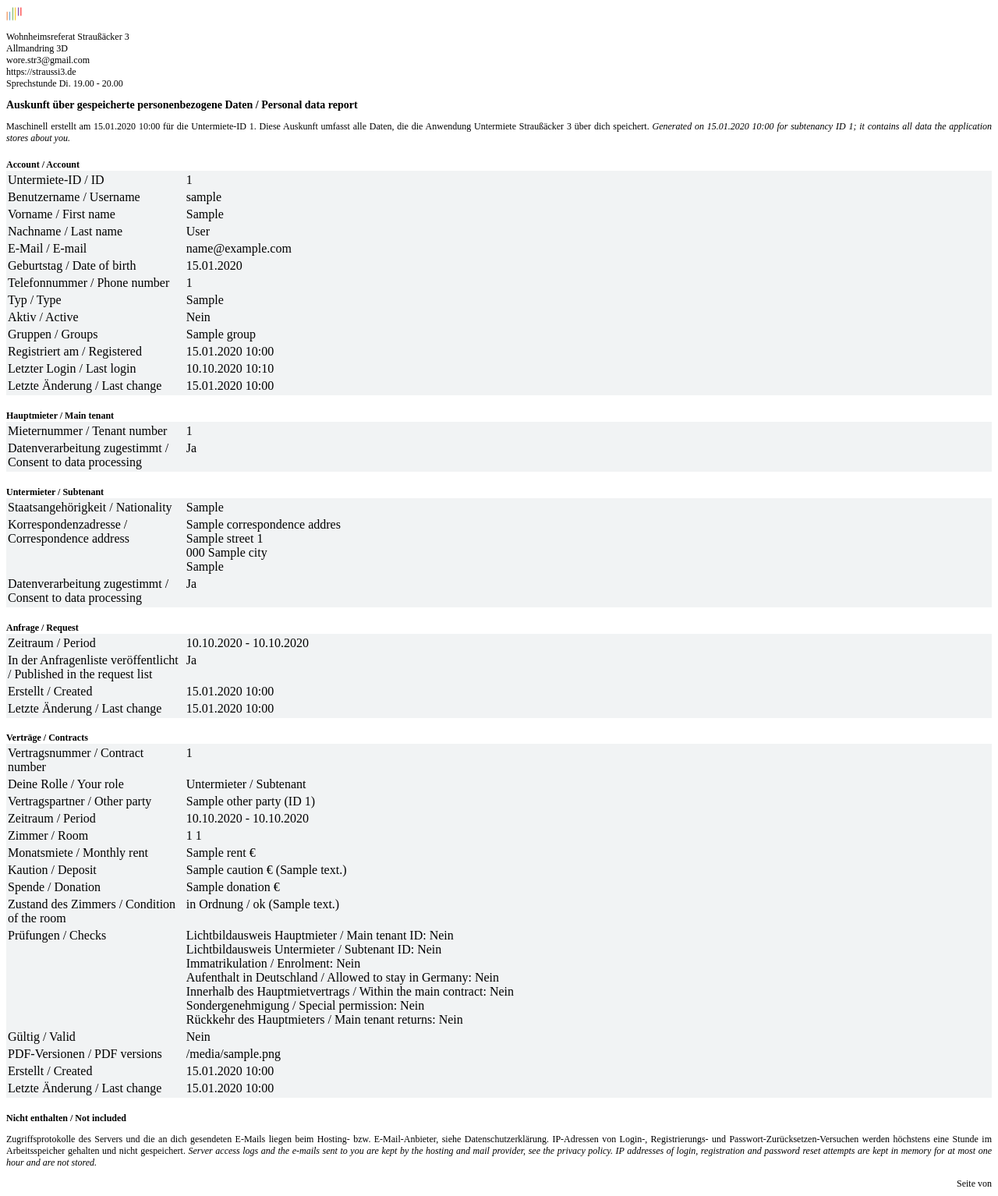
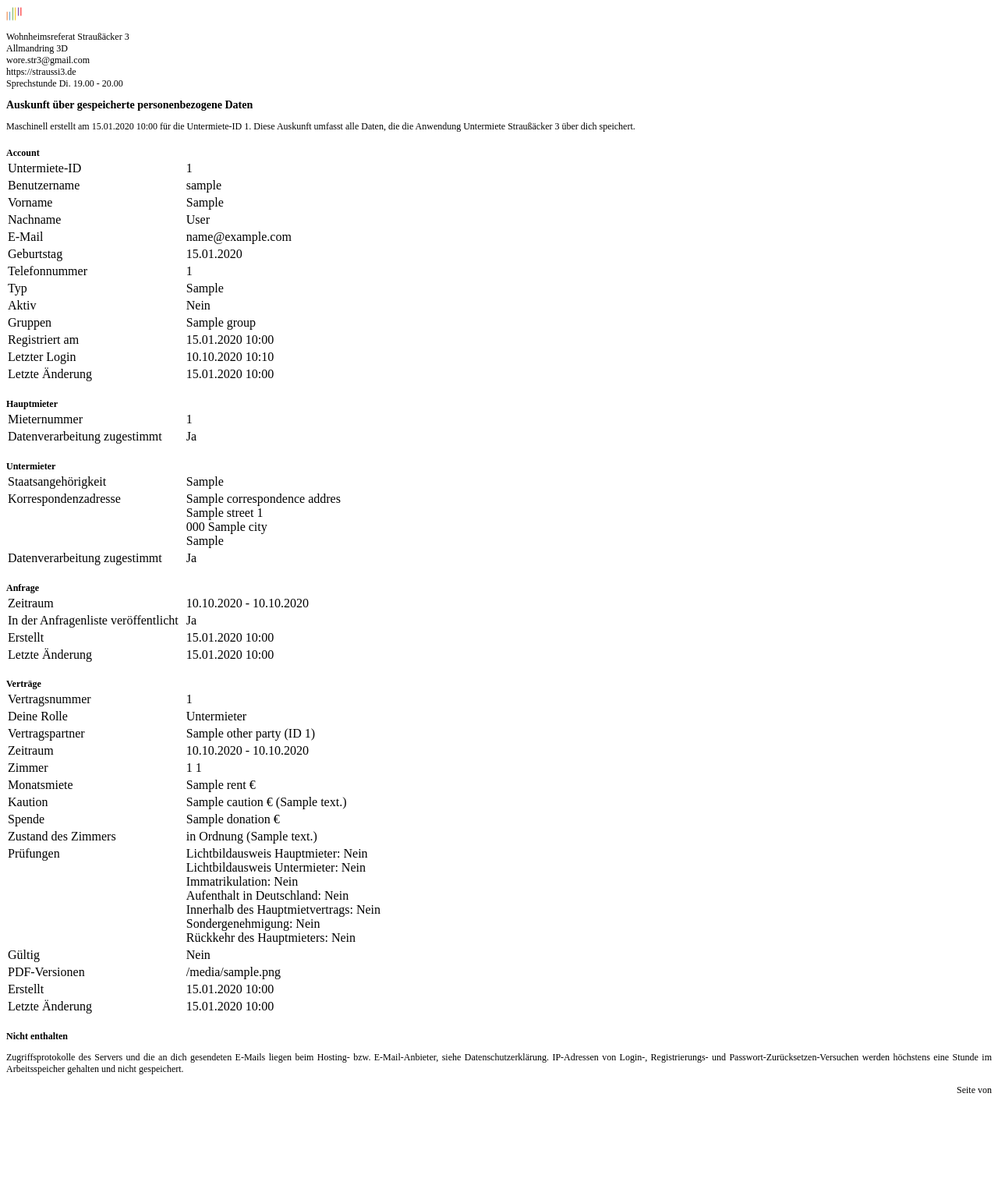
Before and after one commit to milesstoetzner/straussi3-subtenancy, a Django app: template tenants/templates/tenants/personal_data.html in a window 1280 px wide. Shown: the whole page at 78% size. After the commit the page ends 1402 px from the top, so only its background shows below. Run offline with Django 5.2, Linux system fonts and the light colour scheme; the template is opened without the code that fills it: most values are stand-ins (such as "Sample title", 1, 10 or a date in 2020).

Commit message:
export_personal_data: PDF in German only, no table backgrounds

```diff
--- a/tenants/templates/tenants/personal_data.html
+++ b/tenants/templates/tenants/personal_data.html
@@ -24,11 +24,9 @@
         h1 { font-size: 14px; }
         h2 { font-size: 12px; margin-top: 5mm; margin-bottom: 0; }
         .block { text-align: justify; }
-        .italic { font-style: italic; }
         table { width: 100%; }
         td { vertical-align: top; padding: 1px 0; }
         td.label { width: 60mm; }
-        .data { background-color: #f1f3f4; }
     </style>
     <meta charset="UTF-8">
     <meta http-equiv="content-type" content="text/html; charset=utf-8">
@@ -45,98 +43,93 @@
         </p>
     </div>
 
-    <h1>Auskunft über gespeicherte personenbezogene Daten / Personal data report</h1>
+    <h1>Auskunft über gespeicherte personenbezogene Daten</h1>
     <p class="block">Maschinell erstellt am {{ report.exported_at|date:"d.m.Y H:i" }} für die Untermiete-ID {{ account.id }}.
-        Diese Auskunft umfasst alle Daten, die die Anwendung Untermiete Straußäcker 3 über dich speichert.
-        <span class="italic">Generated on {{ report.exported_at|date:"d.m.Y H:i" }} for subtenancy ID {{ account.id }}; it contains all data the
-        application stores about you.</span></p>
+        Diese Auskunft umfasst alle Daten, die die Anwendung Untermiete Straußäcker 3 über dich speichert.</p>
 
-    <h2>Account / Account</h2>
-    <table class="data">
-        <tr><td class="label">Untermiete-ID / ID</td><td>{{ account.id }}</td></tr>
-        <tr><td class="label">Benutzername / Username</td><td>{{ account.username }}</td></tr>
-        <tr><td class="label">Vorname / First name</td><td>{{ account.first_name }}</td></tr>
-        <tr><td class="label">Nachname / Last name</td><td>{{ account.last_name }}</td></tr>
-        <tr><td class="label">E-Mail / E-mail</td><td>{{ account.email }}</td></tr>
-        <tr><td class="label">Geburtstag / Date of birth</td><td>{{ account.birthday|date:"d.m.Y" }}</td></tr>
-        <tr><td class="label">Telefonnummer / Phone number</td><td>{{ account.phone_number }}</td></tr>
-        <tr><td class="label">Typ / Type</td><td>{{ account.type_display }}</td></tr>
-        <tr><td class="label">Aktiv / Active</td><td>{{ account.is_active|yesno:"Ja, Nein" }}</td></tr>
-        <tr><td class="label">Gruppen / Groups</td><td>{{ account.groups|join:", " }}</td></tr>
-        <tr><td class="label">Registriert am / Registered</td><td>{{ account.date_joined|date:"d.m.Y H:i" }}</td></tr>
-        <tr><td class="label">Letzter Login / Last login</td><td>{% if account.last_login %}{{ account.last_login|date:"d.m.Y H:i" }}{% else %}-{% endif %}</td></tr>
-        <tr><td class="label">Letzte Änderung / Last change</td><td>{{ account.updated_at|date:"d.m.Y H:i" }}</td></tr>
+    <h2>Account</h2>
+    <table>
+        <tr><td class="label">Untermiete-ID</td><td>{{ account.id }}</td></tr>
+        <tr><td class="label">Benutzername</td><td>{{ account.username }}</td></tr>
+        <tr><td class="label">Vorname</td><td>{{ account.first_name }}</td></tr>
+        <tr><td class="label">Nachname</td><td>{{ account.last_name }}</td></tr>
+        <tr><td class="label">E-Mail</td><td>{{ account.email }}</td></tr>
+        <tr><td class="label">Geburtstag</td><td>{{ account.birthday|date:"d.m.Y" }}</td></tr>
+        <tr><td class="label">Telefonnummer</td><td>{{ account.phone_number }}</td></tr>
+        <tr><td class="label">Typ</td><td>{{ account.type_display }}</td></tr>
+        <tr><td class="label">Aktiv</td><td>{{ account.is_active|yesno:"Ja, Nein" }}</td></tr>
+        <tr><td class="label">Gruppen</td><td>{{ account.groups|join:", " }}</td></tr>
+        <tr><td class="label">Registriert am</td><td>{{ account.date_joined|date:"d.m.Y H:i" }}</td></tr>
+        <tr><td class="label">Letzter Login</td><td>{% if account.last_login %}{{ account.last_login|date:"d.m.Y H:i" }}{% else %}-{% endif %}</td></tr>
+        <tr><td class="label">Letzte Änderung</td><td>{{ account.updated_at|date:"d.m.Y H:i" }}</td></tr>
     </table>
 
     {% if maintenant %}
-    <h2>Hauptmieter / Main tenant</h2>
-    <table class="data">
-        <tr><td class="label">Mieternummer / Tenant number</td><td>{{ maintenant.tenant_id }}</td></tr>
-        <tr><td class="label">Datenverarbeitung zugestimmt / Consent to data processing</td><td>{{ maintenant.accepted_data_processing|yesno:"Ja, Nein" }}</td></tr>
+    <h2>Hauptmieter</h2>
+    <table>
+        <tr><td class="label">Mieternummer</td><td>{{ maintenant.tenant_id }}</td></tr>
+        <tr><td class="label">Datenverarbeitung zugestimmt</td><td>{{ maintenant.accepted_data_processing|yesno:"Ja, Nein" }}</td></tr>
     </table>
     {% endif %}
 
     {% if subtenant %}
-    <h2>Untermieter / Subtenant</h2>
-    <table class="data">
-        <tr><td class="label">Staatsangehörigkeit / Nationality</td><td>{{ subtenant.nationality_display }}</td></tr>
-        <tr><td class="label">Korrespondenzadresse / Correspondence address</td>
+    <h2>Untermieter</h2>
+    <table>
+        <tr><td class="label">Staatsangehörigkeit</td><td>{{ subtenant.nationality_display }}</td></tr>
+        <tr><td class="label">Korrespondenzadresse</td>
             <td>{{ subtenant.correspondence_address.name }}<br>
                 {{ subtenant.correspondence_address.street }} {{ subtenant.correspondence_address.house_number }}<br>
                 {{ subtenant.correspondence_address.postcode }} {{ subtenant.correspondence_address.city }}<br>
                 {{ subtenant.correspondence_address.country_display }}</td></tr>
-        <tr><td class="label">Datenverarbeitung zugestimmt / Consent to data processing</td><td>{{ subtenant.accepted_data_processing|yesno:"Ja, Nein" }}</td></tr>
+        <tr><td class="label">Datenverarbeitung zugestimmt</td><td>{{ subtenant.accepted_data_processing|yesno:"Ja, Nein" }}</td></tr>
     </table>
 
-    <h2>Anfrage / Request</h2>
+    <h2>Anfrage</h2>
     {% if subtenancy_request %}
-    <table class="data">
-        <tr><td class="label">Zeitraum / Period</td><td>{{ subtenancy_request.begin|date:"d.m.Y" }} - {{ subtenancy_request.end|date:"d.m.Y" }}</td></tr>
-        <tr><td class="label">In der Anfragenliste veröffentlicht / Published in the request list</td><td>{{ subtenancy_request.published_in_request_list|yesno:"Ja, Nein" }}</td></tr>
-        <tr><td class="label">Erstellt / Created</td><td>{{ subtenancy_request.created_at|date:"d.m.Y H:i" }}</td></tr>
-        <tr><td class="label">Letzte Änderung / Last change</td><td>{{ subtenancy_request.updated_at|date:"d.m.Y H:i" }}</td></tr>
+    <table>
+        <tr><td class="label">Zeitraum</td><td>{{ subtenancy_request.begin|date:"d.m.Y" }} - {{ subtenancy_request.end|date:"d.m.Y" }}</td></tr>
+        <tr><td class="label">In der Anfragenliste veröffentlicht</td><td>{{ subtenancy_request.published_in_request_list|yesno:"Ja, Nein" }}</td></tr>
+        <tr><td class="label">Erstellt</td><td>{{ subtenancy_request.created_at|date:"d.m.Y H:i" }}</td></tr>
+        <tr><td class="label">Letzte Änderung</td><td>{{ subtenancy_request.updated_at|date:"d.m.Y H:i" }}</td></tr>
     </table>
     {% else %}
-    <p>Keine Anfrage gespeichert. / No request stored.</p>
+    <p>Keine Anfrage gespeichert.</p>
     {% endif %}
     {% endif %}
 
-    <h2>Verträge / Contracts</h2>
+    <h2>Verträge</h2>
     {% for contract in contracts %}
-    <table class="data" style="margin-bottom: 3mm">
-        <tr><td class="label">Vertragsnummer / Contract number</td><td>{{ contract.id }}</td></tr>
-        <tr><td class="label">Deine Rolle / Your role</td><td>{% if contract.your_role == "maintenant" %}Hauptmieter / Main tenant{% else %}Untermieter / Subtenant{% endif %}</td></tr>
-        <tr><td class="label">Vertragspartner / Other party</td><td>{{ contract.other_party.name }} (ID {{ contract.other_party.id }})</td></tr>
-        <tr><td class="label">Zeitraum / Period</td><td>{{ contract.begin|date:"d.m.Y" }} - {{ contract.end|date:"d.m.Y" }}</td></tr>
-        <tr><td class="label">Zimmer / Room</td><td>{{ contract.house_number }} {{ contract.room_number }}</td></tr>
-        <tr><td class="label">Monatsmiete / Monthly rent</td><td>{{ contract.rent }} €</td></tr>
-        <tr><td class="label">Kaution / Deposit</td><td>{{ contract.caution }} €{% if contract.caution_comment %} ({{ contract.caution_comment }}){% endif %}</td></tr>
-        <tr><td class="label">Spende / Donation</td><td>{{ contract.donation }} €</td></tr>
-        <tr><td class="label">Zustand des Zimmers / Condition of the room</td><td>{{ contract.condition|yesno:"in Ordnung / ok, beanstandet / objected" }}{% if contract.condition_comment %} ({{ contract.condition_comment }}){% endif %}</td></tr>
-        <tr><td class="label">Prüfungen / Checks</td>
-            <td>Lichtbildausweis Hauptmieter / Main tenant ID: {{ contract.is_maintenant_identified|yesno:"Ja, Nein" }}<br>
-                Lichtbildausweis Untermieter / Subtenant ID: {{ contract.is_subtenant_identified|yesno:"Ja, Nein" }}<br>
-                Immatrikulation / Enrolment: {{ contract.is_subtenant_matriculated|yesno:"Ja, Nein" }}<br>
-                Aufenthalt in Deutschland / Allowed to stay in Germany: {{ contract.is_subtenant_allowed_in_DE|yesno:"Ja, Nein" }}<br>
-                Innerhalb des Hauptmietvertrags / Within the main contract: {{ contract.is_maintenant_allowed|yesno:"Ja, Nein" }}<br>
-                Sondergenehmigung / Special permission: {{ contract.has_special_permission|yesno:"Ja, Nein" }}<br>
-                Rückkehr des Hauptmieters / Main tenant returns: {{ contract.is_maintenant_returning|yesno:"Ja, Nein" }}</td></tr>
-        <tr><td class="label">Gültig / Valid</td><td>{{ contract.is_active|yesno:"Ja, Nein" }}</td></tr>
-        <tr><td class="label">PDF-Versionen / PDF versions</td><td>{{ contract.pdf_files|join:", "|default:"-" }}</td></tr>
-        <tr><td class="label">Erstellt / Created</td><td>{{ contract.created_at|date:"d.m.Y H:i" }}</td></tr>
-        <tr><td class="label">Letzte Änderung / Last change</td><td>{{ contract.updated_at|date:"d.m.Y H:i" }}</td></tr>
+    <table style="margin-bottom: 3mm">
+        <tr><td class="label">Vertragsnummer</td><td>{{ contract.id }}</td></tr>
+        <tr><td class="label">Deine Rolle</td><td>{% if contract.your_role == "maintenant" %}Hauptmieter{% else %}Untermieter{% endif %}</td></tr>
+        <tr><td class="label">Vertragspartner</td><td>{{ contract.other_party.name }} (ID {{ contract.other_party.id }})</td></tr>
+        <tr><td class="label">Zeitraum</td><td>{{ contract.begin|date:"d.m.Y" }} - {{ contract.end|date:"d.m.Y" }}</td></tr>
+        <tr><td class="label">Zimmer</td><td>{{ contract.house_number }} {{ contract.room_number }}</td></tr>
+        <tr><td class="label">Monatsmiete</td><td>{{ contract.rent }} €</td></tr>
+        <tr><td class="label">Kaution</td><td>{{ contract.caution }} €{% if contract.caution_comment %} ({{ contract.caution_comment }}){% endif %}</td></tr>
+        <tr><td class="label">Spende</td><td>{{ contract.donation }} €</td></tr>
+        <tr><td class="label">Zustand des Zimmers</td><td>{{ contract.condition|yesno:"in Ordnung, beanstandet" }}{% if contract.condition_comment %} ({{ contract.condition_comment }}){% endif %}</td></tr>
+        <tr><td class="label">Prüfungen</td>
+            <td>Lichtbildausweis Hauptmieter: {{ contract.is_maintenant_identified|yesno:"Ja, Nein" }}<br>
+                Lichtbildausweis Untermieter: {{ contract.is_subtenant_identified|yesno:"Ja, Nein" }}<br>
+                Immatrikulation: {{ contract.is_subtenant_matriculated|yesno:"Ja, Nein" }}<br>
+                Aufenthalt in Deutschland: {{ contract.is_subtenant_allowed_in_DE|yesno:"Ja, Nein" }}<br>
+                Innerhalb des Hauptmietvertrags: {{ contract.is_maintenant_allowed|yesno:"Ja, Nein" }}<br>
+                Sondergenehmigung: {{ contract.has_special_permission|yesno:"Ja, Nein" }}<br>
+                Rückkehr des Hauptmieters: {{ contract.is_maintenant_returning|yesno:"Ja, Nein" }}</td></tr>
+        <tr><td class="label">Gültig</td><td>{{ contract.is_active|yesno:"Ja, Nein" }}</td></tr>
+        <tr><td class="label">PDF-Versionen</td><td>{{ contract.pdf_files|join:", "|default:"-" }}</td></tr>
+        <tr><td class="label">Erstellt</td><td>{{ contract.created_at|date:"d.m.Y H:i" }}</td></tr>
+        <tr><td class="label">Letzte Änderung</td><td>{{ contract.updated_at|date:"d.m.Y H:i" }}</td></tr>
     </table>
     {% empty %}
-    <p>Keine Verträge gespeichert. / No contracts stored.</p>
+    <p>Keine Verträge gespeichert.</p>
     {% endfor %}
 
-    <h2>Nicht enthalten / Not included</h2>
+    <h2>Nicht enthalten</h2>
     <p class="block">Zugriffsprotokolle des Servers und die an dich gesendeten E-Mails liegen beim Hosting- bzw. E-Mail-Anbieter,
         siehe Datenschutzerklärung. IP-Adressen von Login-, Registrierungs- und Passwort-Zurücksetzen-Versuchen werden
-        höchstens eine Stunde im Arbeitsspeicher gehalten und nicht gespeichert.
-        <span class="italic">Server access logs and the e-mails sent to you are kept by the hosting and mail provider, see the
-        privacy policy. IP addresses of login, registration and password reset attempts are kept in memory for at most one
-        hour and are not stored.</span></p>
+        höchstens eine Stunde im Arbeitsspeicher gehalten und nicht gespeichert.</p>
 
     <div id="footer_content" style="text-align: right">Seite <pdfpagenumber> von <pdfpagecount></div>
 </body>
```
Also changed, not shown: README.md.
